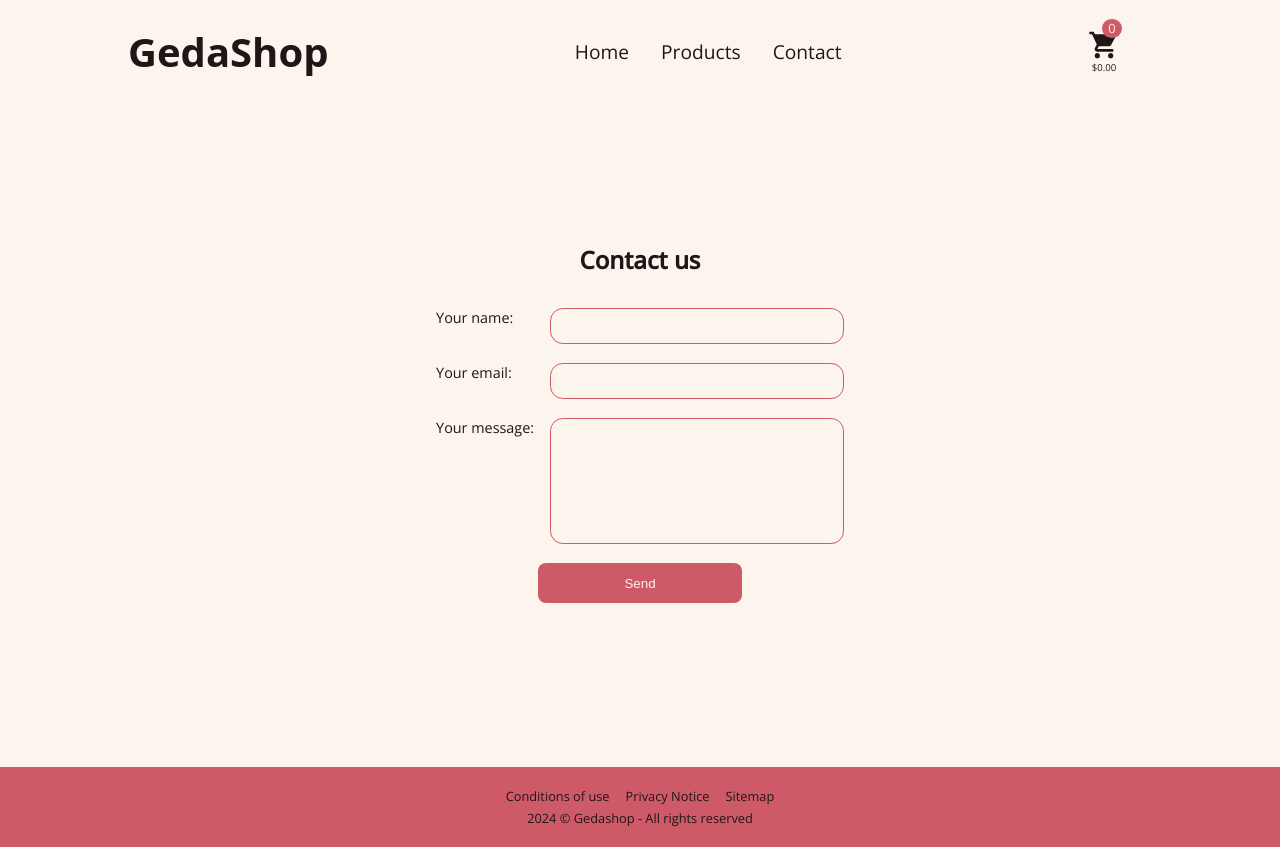
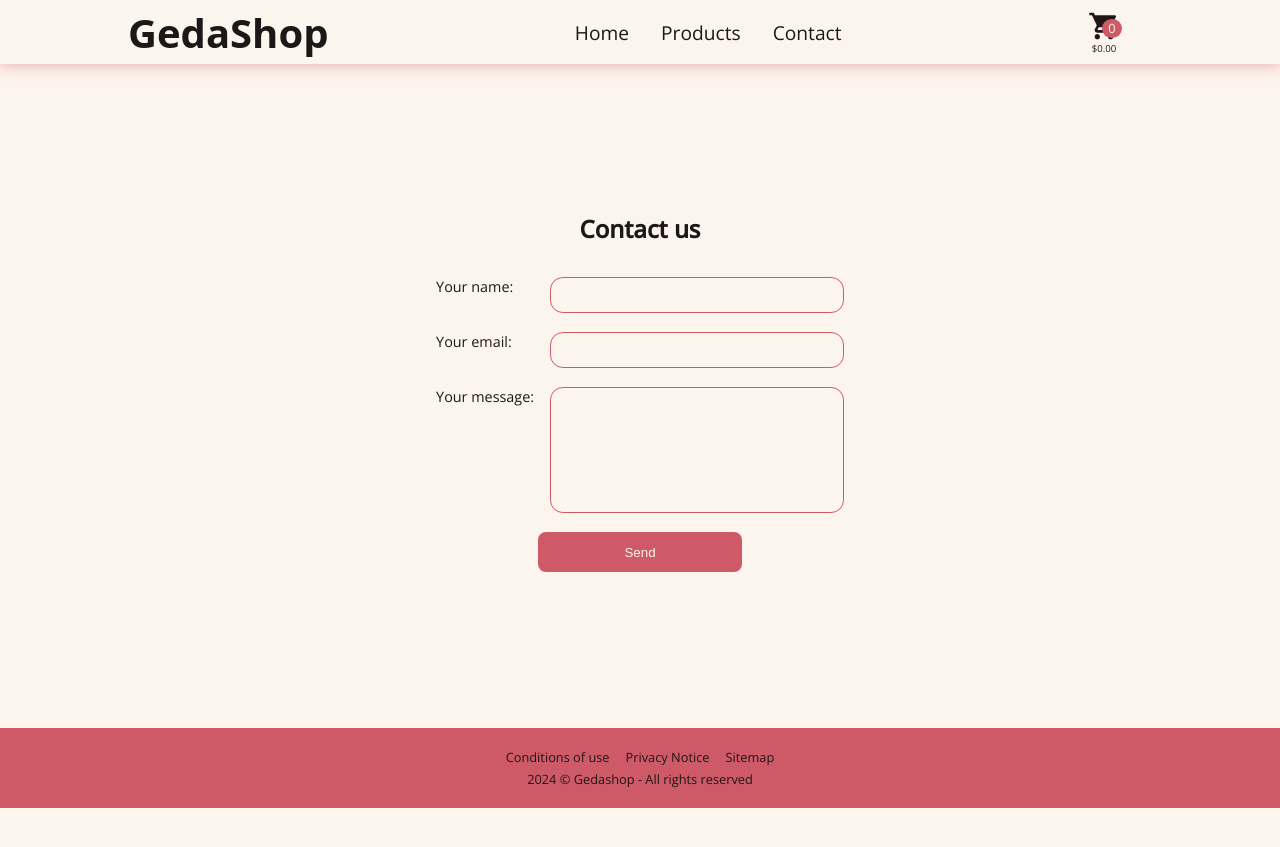
Before and after one commit to gedadev/shopping-cart, a React (Vite) app: page /contact in a window 1280 px wide. After the commit the page ends 808 px from the top, so only its background shows below. Built offline with nearby package versions, Linux system fonts and the light colour scheme; a web font is replaced by a local one.

Commit message:
Modify the header position to keep in top
Adjust the other views to fit the header

```diff
--- a/src/styles/cart.css
+++ b/src/styles/cart.css
@@ -2,7 +2,7 @@
     display: flex;
     max-width: clamp(1000px, 80%, 3000px);
     min-height: 80vh;
-    margin: auto;
+    margin: 10vh auto 0;
 }
 
 .cart-container {
--- a/src/styles/contact.css
+++ b/src/styles/contact.css
@@ -1,12 +1,13 @@
 .contact-section {
     max-width: clamp(1000px, 80%, 3000px);
     margin: auto;
-    min-height: 80vh;
+    min-height: 78vh;
     display: flex;
     flex-direction: column;
     align-items: center;
     justify-content: center;
     gap: 2rem;
+    margin-top: 10vh;
 }
 
 .form-container {
--- a/src/styles/header.css
+++ b/src/styles/header.css
@@ -4,8 +4,15 @@
     display: flex;
     justify-content: space-between;
     align-items: center;
-    max-width: clamp(1000px, 80%, 3000px);
-    margin: 1.5rem auto;
+    position: fixed;
+    top: 0;
+    left: 0;
+    width: 100%;
+    height: 8vh;
+    z-index: 2;
+    padding: 0 10vw;
+    background-color: var(--light-color);
+    box-shadow: 0px -6px 20px var(--accent-color);
 }
 
 .navbar > ul {
--- a/src/styles/home.css
+++ b/src/styles/home.css
@@ -1,5 +1,6 @@
 .home-section {
     min-height: 80vh;
+    margin-top: 10vh;
 }
 
 .image-gallery {
--- a/src/styles/products.css
+++ b/src/styles/products.css
@@ -3,6 +3,7 @@
     min-height: 80vh;
     margin: auto;
     display: flex;
+    margin-top: 10vh;
 }
 
 .product-filters {
```
